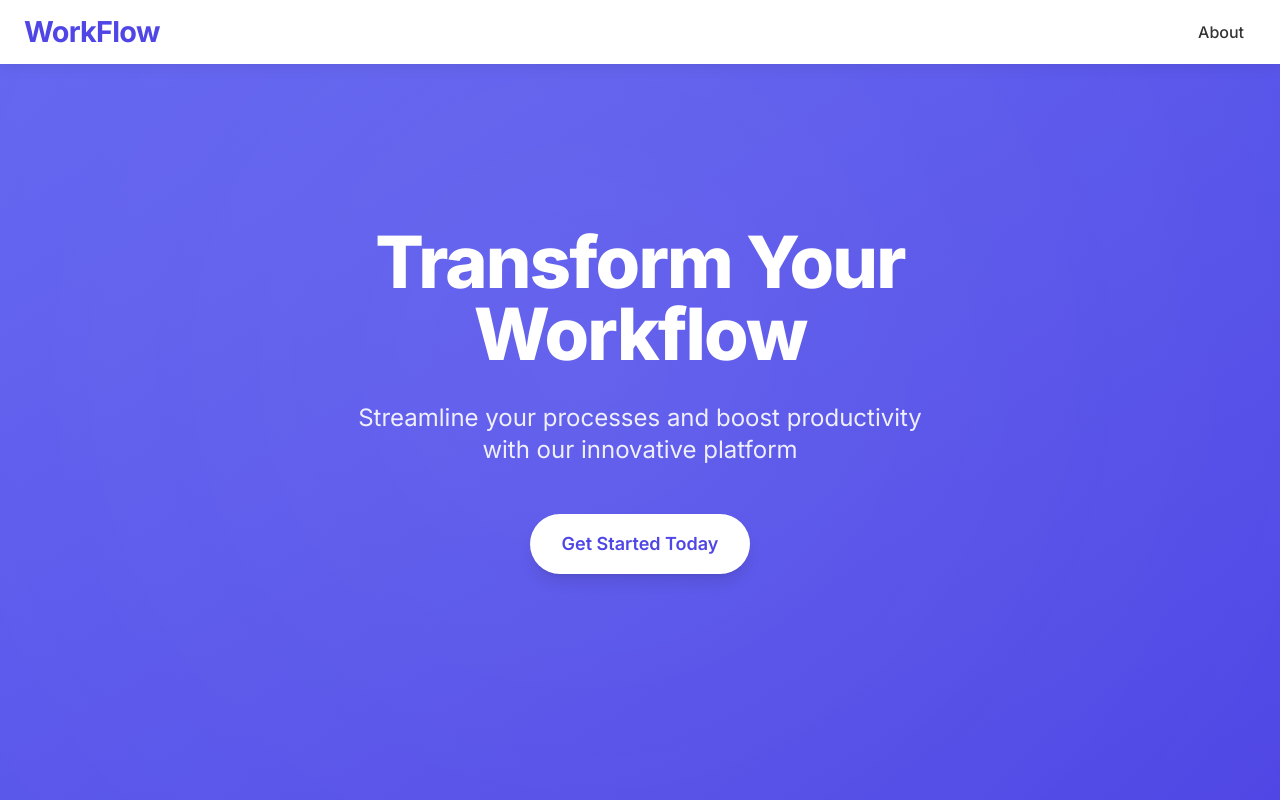
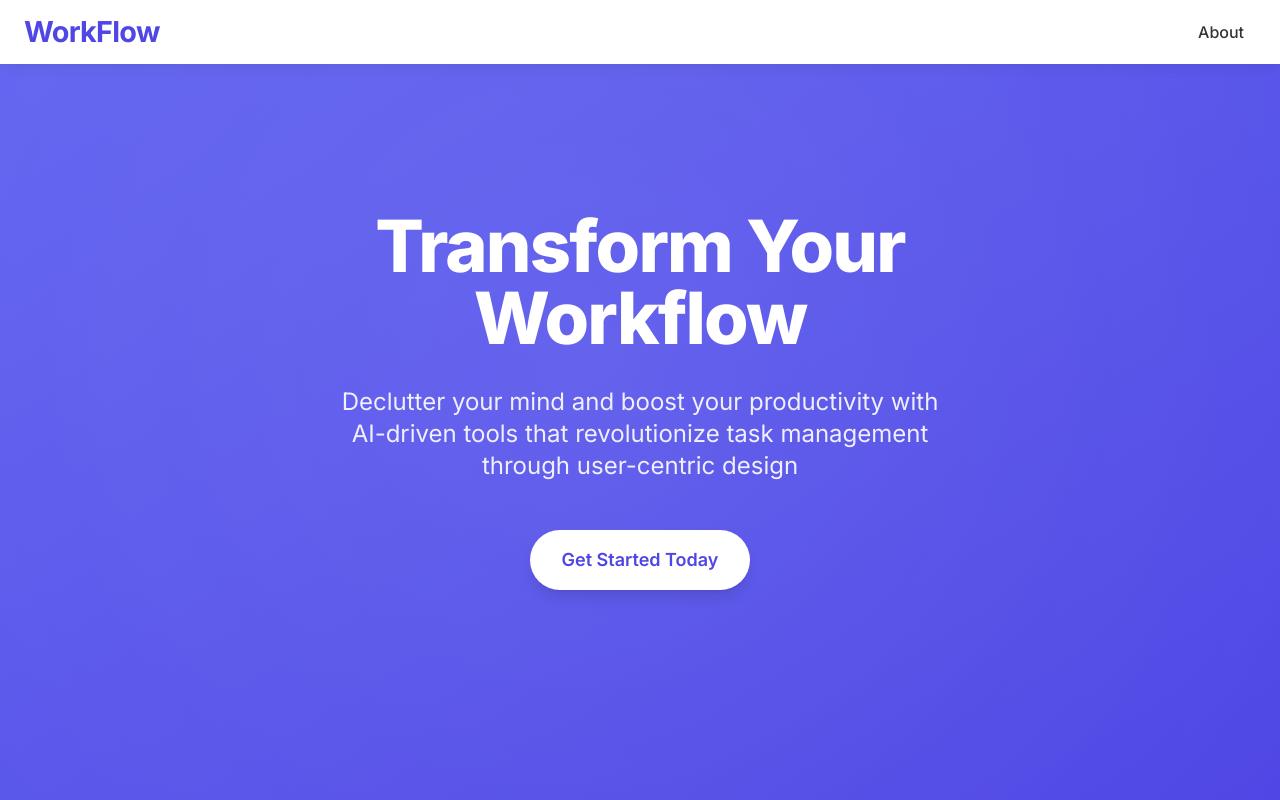
Before and after one commit to ahs136/workflow-mvp-repo, a Next.js app in the folder workflow-app/: page / in a window 1280 px wide. Shown: the top 800 px of the page. Built offline with nearby package versions, Linux system fonts and the light colour scheme.

Commit message:
changing one liner

```diff
--- a/workflow-app/components/Hero.tsx
+++ b/workflow-app/components/Hero.tsx
@@ -23,7 +23,7 @@ export default function Hero() {
           Transform Your Workflow
         </h1>
         <p className="text-xl md:text-2xl text-white/90 mb-12 max-w-[600px] mx-auto">
-          Streamline your processes and boost productivity with our innovative platform
+          Declutter your mind and boost your productivity with AI-driven tools that revolutionize task management through user-centric design
         </p>
         <Link
           href="/home"
```
